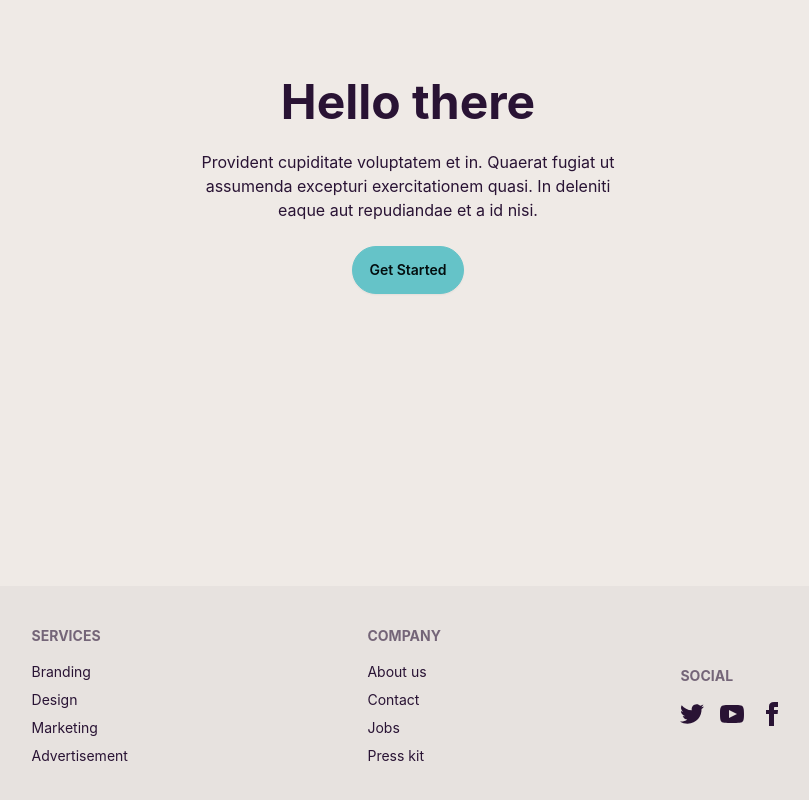
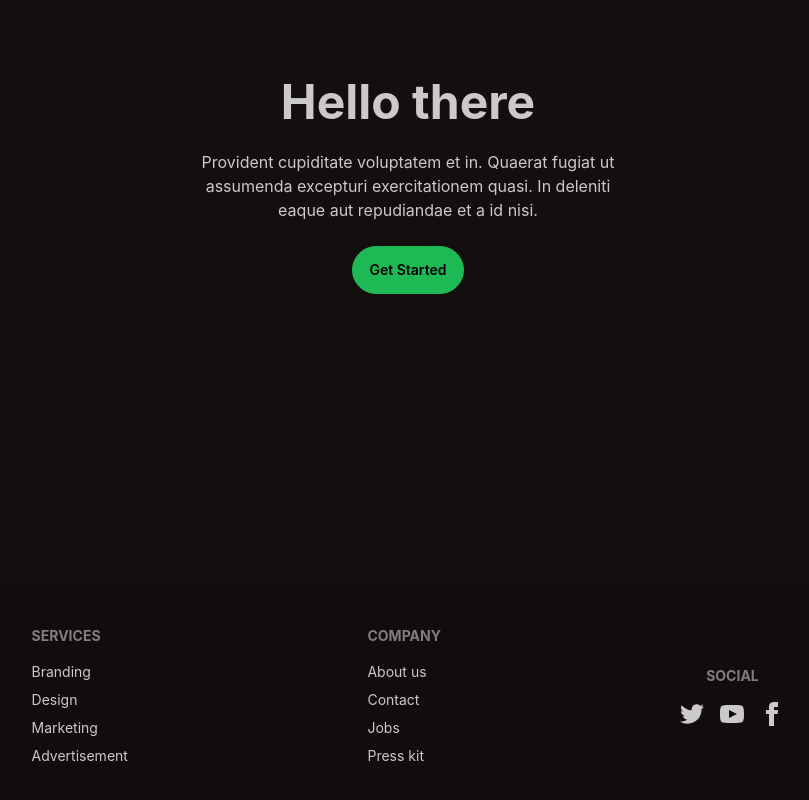
Before and after one commit to csantarossa/single-page-boilerplate, a React (Create React App) app: page / in a window 1280 px wide. Shown: the part 282-1082 px from the top of the page, without its empty margins (232-1041 px from the left). Built offline with nearby package versions, Linux system fonts and the light colour scheme.

Commit message:
updated footer

```diff
--- a/src/App.js
+++ b/src/App.js
@@ -3,7 +3,7 @@ import LandingPage from "./pages/LandingPage";
 export const ThemeContext = createContext();
 
 function App() {
-  const [theme, setTheme] = useState("cupcake");
+  const [theme, setTheme] = useState("forest");
 
   return (
     <ThemeContext.Provider value={[theme, setTheme]}>
--- a/src/components/Footer.jsx
+++ b/src/components/Footer.jsx
@@ -18,7 +18,7 @@ const Footer = () => {
         <a className="link link-hover">Press kit</a>
       </nav>
       <nav>
-        <h6 className="footer-title">Social</h6>
+        <h6 className="footer-title w-full text-center">Social</h6>
         <div className="grid grid-flow-col gap-4">
           <a>
             <svg
```
